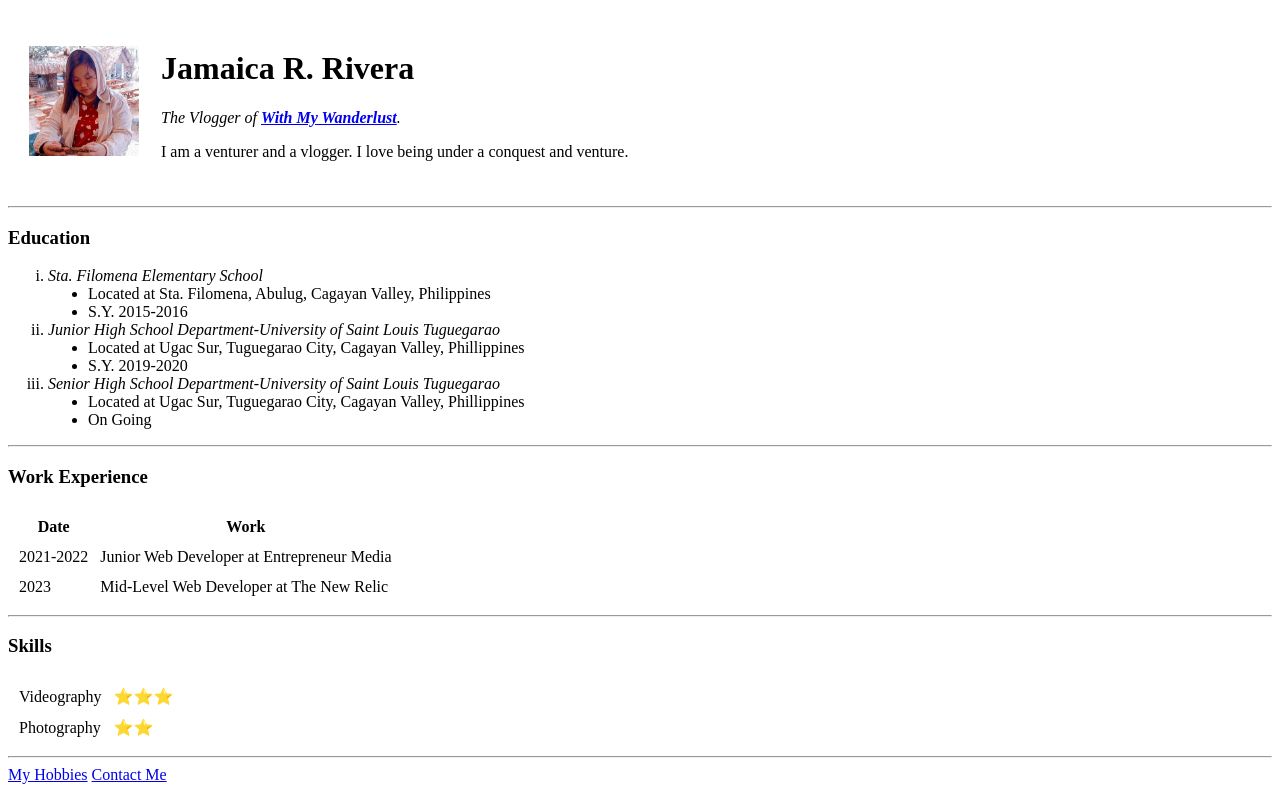
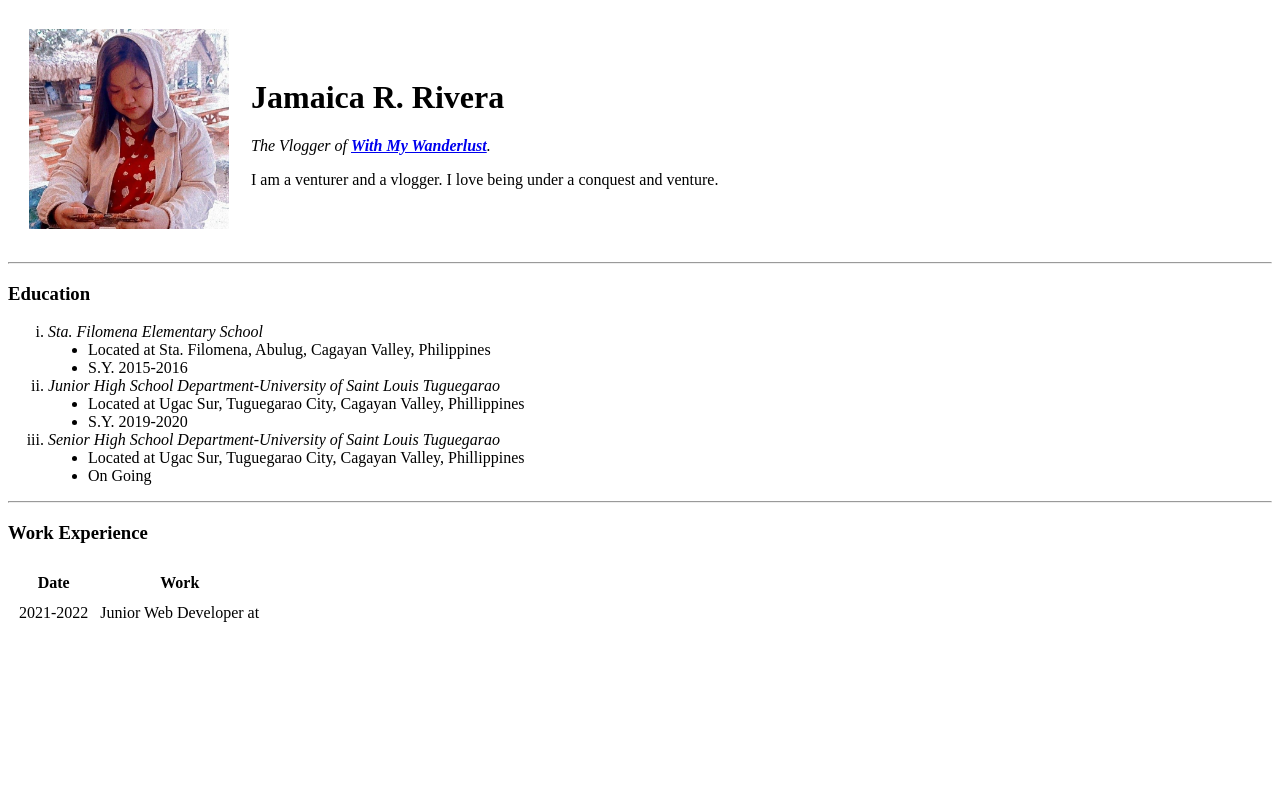
Before and after one commit to jamaica8153/reimagined-goggles, a plain HTML site: page index.html in a window 1280 px wide. Drawn offline with Linux system fonts and the light colour scheme.

Commit message:
Update index.html

```diff
--- a/index.html
+++ b/index.html
@@ -9,7 +9,7 @@
 <body>
   <table cellspacing='20'>
     <tr>
-      <td><img src="jam.jpg" alt="Jamaica Profile Picture" height="110" width="110"></td>
+      <td><img src="jam.jpg" alt="Jamaica Profile Picture" height="200" width="200"></td>
       <td><h1>Jamaica R. Rivera</h1>
       <p><em>The Vlogger of <strong><a href="https://www.youtube.com/channel/UCs9klUkjvLViD9tTFVGaSFA">With My Wanderlust</a></strong>.</em></p>
       <p>I am a venturer and a vlogger. I love being under a conquest and venture.</p></td>
@@ -47,29 +47,4 @@
   <tbody>
     <tr>
       <td>2021-2022</td>
-      <td>Junior Web Developer at Entrepreneur Media</td>
-    </tr>
-    <tr>
-      <td>2023</td>
-      <td>Mid-Level Web Developer at The New Relic</td>
-    </tr>
-  </tbody>
-  </table>
-  <hr>
-  <h3>Skills</h3>
-      <table cellspacing="10">
-        <tr>
-          <td>Videography</td>
-          <td>⭐⭐⭐</td>
-        </tr>
-        <tr>
-          <td>Photography</td>
-          <td>⭐⭐</td>
-        </tr>
-      </table>
-  <hr>
-  <a href="hobbies.html">My Hobbies</a>
-  <a href="contact-me.html">Contact Me</a>
-</body>
-
-</html>
+      <td>Junior Web Developer at
```
